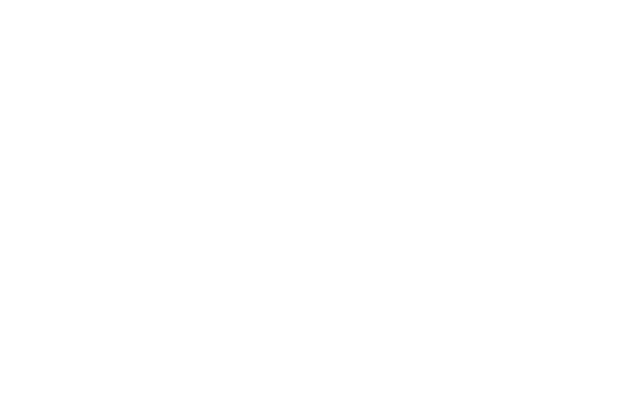
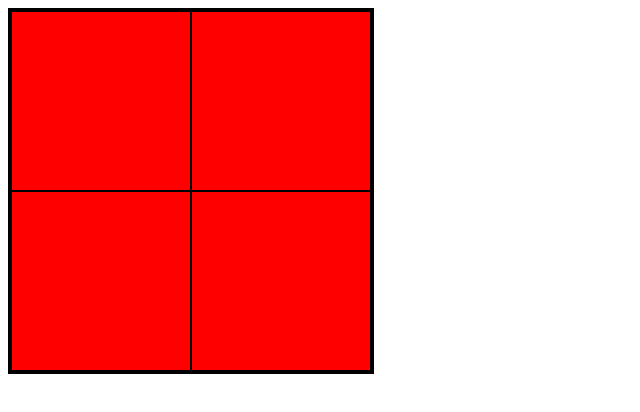
Before and after one commit to chagnon2/etch-a-sketch, a plain HTML site: page index.html in a window 1280 px wide. Shown: the whole page, without its empty margins (0-640 px from the left). Drawn offline with Linux system fonts and the light colour scheme.

Commit message:
Create function to color grid while mouseover

```diff
--- a/script.js
+++ b/script.js
@@ -1,5 +1,30 @@
-const div = document.createElement('div');
-div.setAttribute('style',`boder: solid`);
+const grid = document.querySelector('#grid');
+let numberOfColumns = 2;
+let gridSize = 0.60 * Math.min(screen.height,screen.width);
 
-let numberOfColumns = 16;
-let numberOfRows = 16;
+function createGrid (numberOfColumns) {
+    let gridCellPercent = 100/numberOfColumns;
+    let gridParameter = '';
+
+    for (let i = 0; i < numberOfColumns*numberOfColumns; i++) {
+        const div = document.createElement('div');
+        div.setAttribute('style',`border: solid; border-width: 1px; background-color: red`);
+        div.setAttribute('id',`division`);
+        grid.appendChild(div);
+        if (i < numberOfColumns) {
+            gridParameter = gridParameter + `${gridCellPercent}% `;
+        }
+    }
+    grid.setAttribute('style',`grid-template-columns: ${gridParameter}; grid-template-rows: ${gridParameter} ;` + `height: ${gridSize}px ; width: ${gridSize}px `);
+}
+
+createGrid(numberOfColumns);
+
+let color = 'black';
+const divisions = document.querySelectorAll('#division');
+
+function conlog (e) {
+    e.target.style.backgroundColor = 'black';
+}
+
+divisions.forEach(division => division.addEventListener('mouseover',conlog));
--- a/style.css
+++ b/style.css
@@ -1,3 +1,12 @@
 #grid {
     display: grid;
+    border: solid;
+    justify-items: stretch;
+    align-items: stretch;
+
 }
+
+body {
+    width: 100%;
+
+}
```
